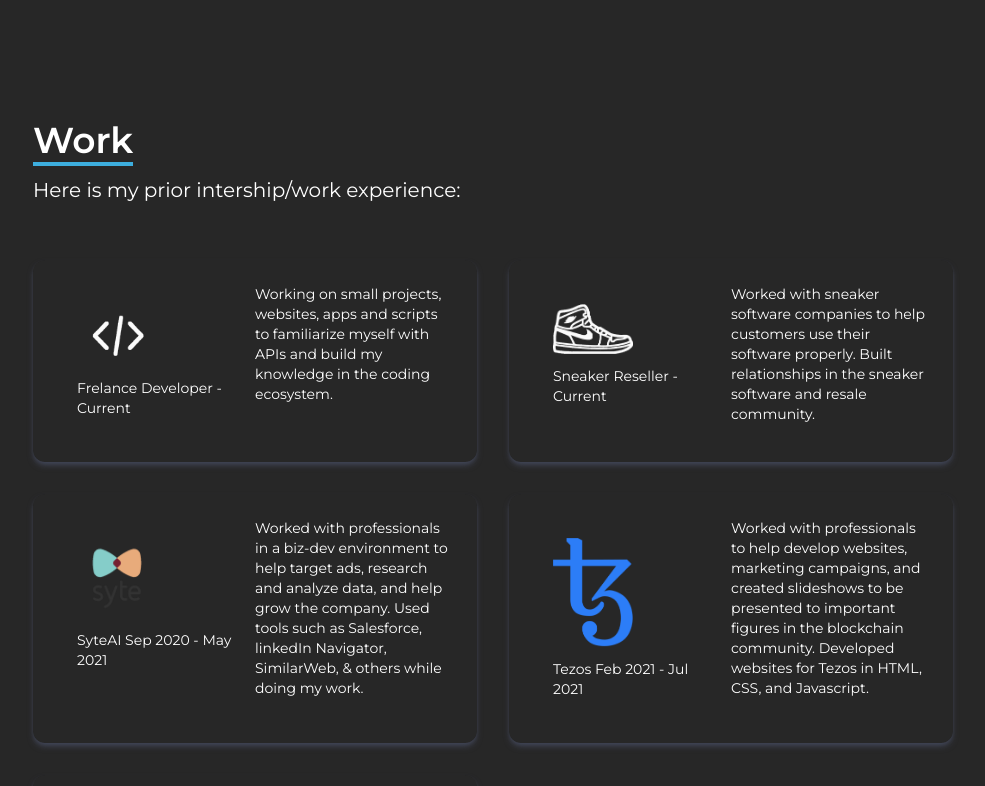
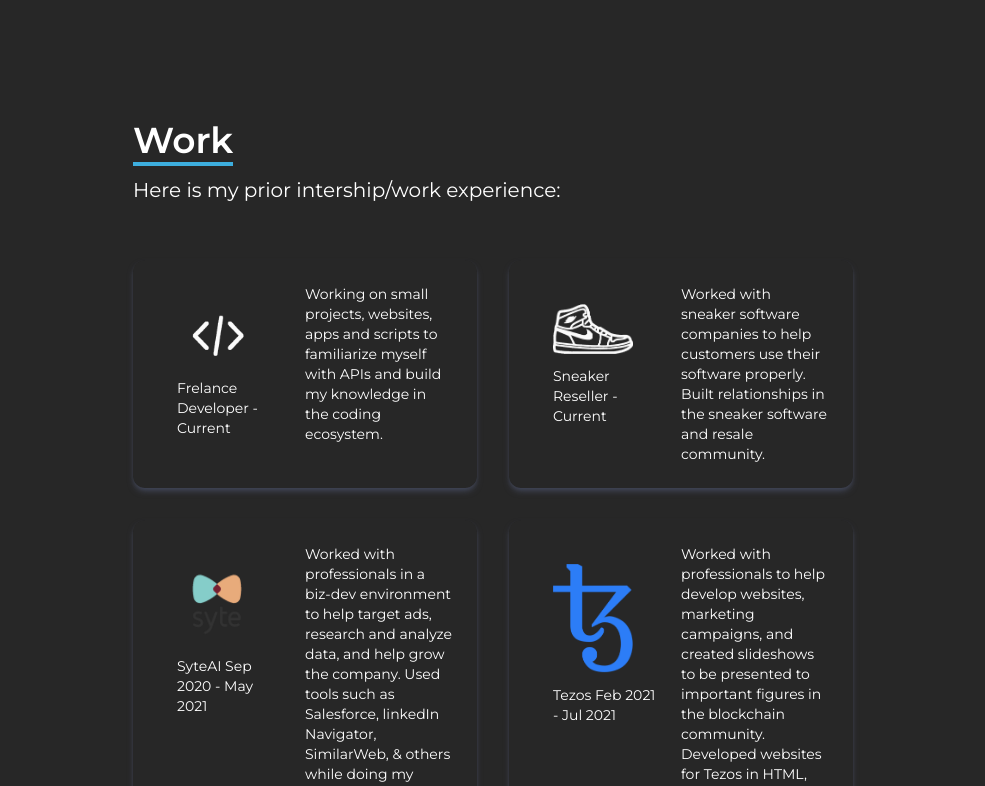
Before and after one commit to Jerbraun02/updatedpersonalsite, a React (Create React App) app: page / in a window 1280 px wide. Shown: the part 2380-3166 px from the top of the page, without its empty margins (147-1132 px from the left). Built offline with nearby package versions, Linux system fonts and the light colour scheme; no server answers.

Commit message:
Update Work.jsx

```diff
--- a/src/components/Work.jsx
+++ b/src/components/Work.jsx
@@ -10,7 +10,7 @@ const Work = () => {
     <>
       <div name='work' className='h-[100px] bg-primary' />
       <div className='bg-primary w-full h-fit flex'>
-        <div className='max-w-[600px] lg:max-w-[1000px] mx-auto'>
+        <div className='max-w-[600px] lg:max-w-[800px] mx-auto'>
           <div className='pl-10 flex flex-col '>
             <div>
               <p className='text-4xl text-[#fff] font-semibold border-b-4 border-text inline'>
```
